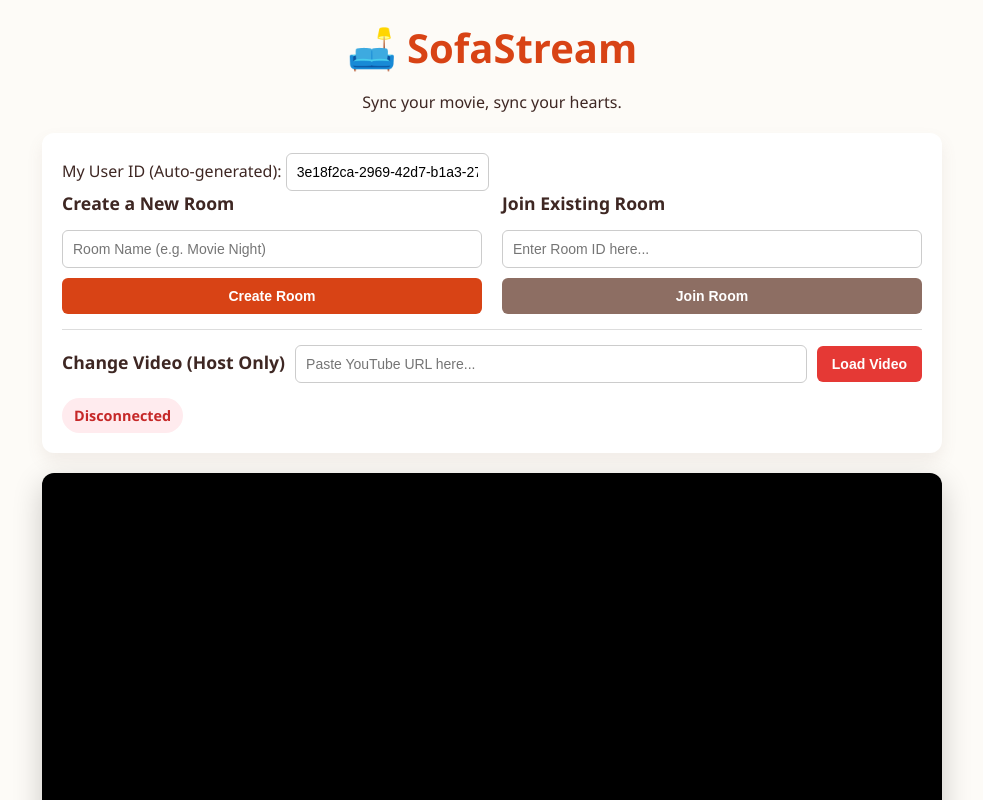
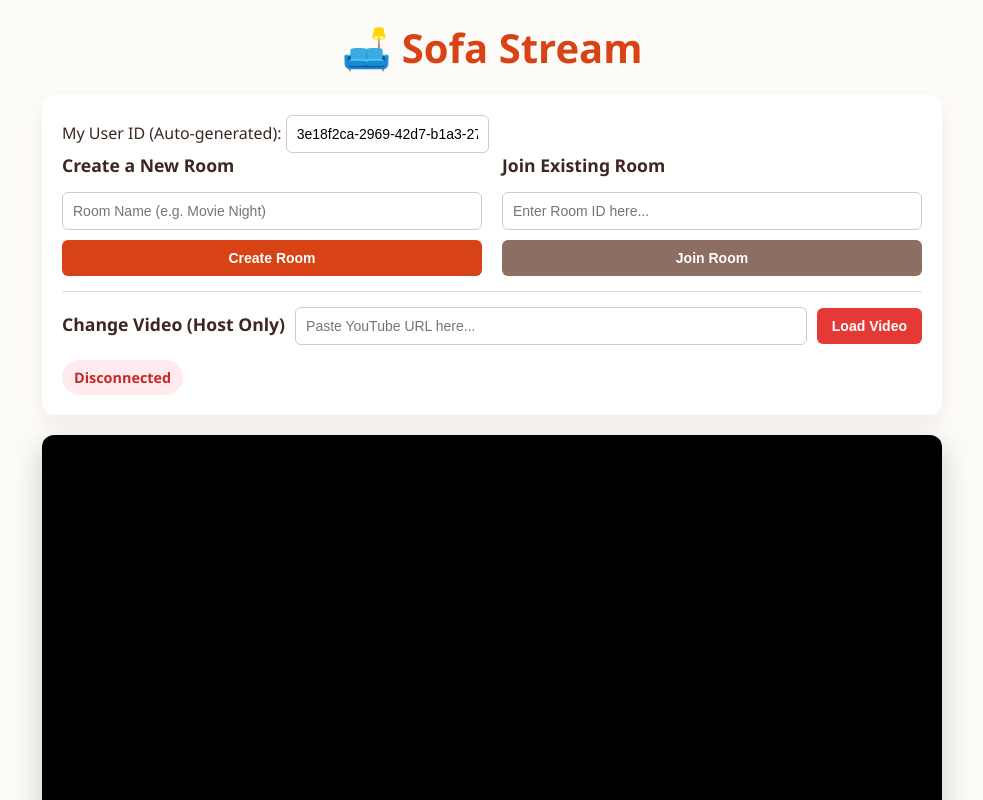
Before and after one commit to BarMan555/sofa-stream, a plain HTML site: page Frontend/index.html in a window 1280 px wide. Shown: the top 800 px of the page, without its empty margins (148-1131 px from the left). Drawn offline with Linux system fonts and the light colour scheme; no server answers; a script that the page names is missing.

Commit message:
test fix frontend

```diff
--- a/Frontend/index.html
+++ b/Frontend/index.html
@@ -3,7 +3,7 @@
 <head>
     <meta charset="UTF-8">
     <meta name="viewport" content="width=device-width, initial-scale=1.0">
-    <title>SofaStream - Sync & Chill</title>
+    <title>Sofa Stream - Sync & Chill</title>
     <link rel="stylesheet" href="style.css">
     <script src="https://cdnjs.cloudflare.com/ajax/libs/microsoft-signalr/8.0.0/signalr.min.js"></script>
     <script src="https://www.youtube.com/iframe_api"></script>
@@ -11,8 +11,8 @@
 <body>
 <div class="container">
     <header>
-        <h1>🛋️ SofaStream</h1>
-        <p>Sync your movie, sync your hearts.</p>
+        <h1>🛋️ Sofa Stream</h1>
+        <!-- <p>Sync your movie, sync your hearts.</p> -->
     </header>
 
     <main>
```
